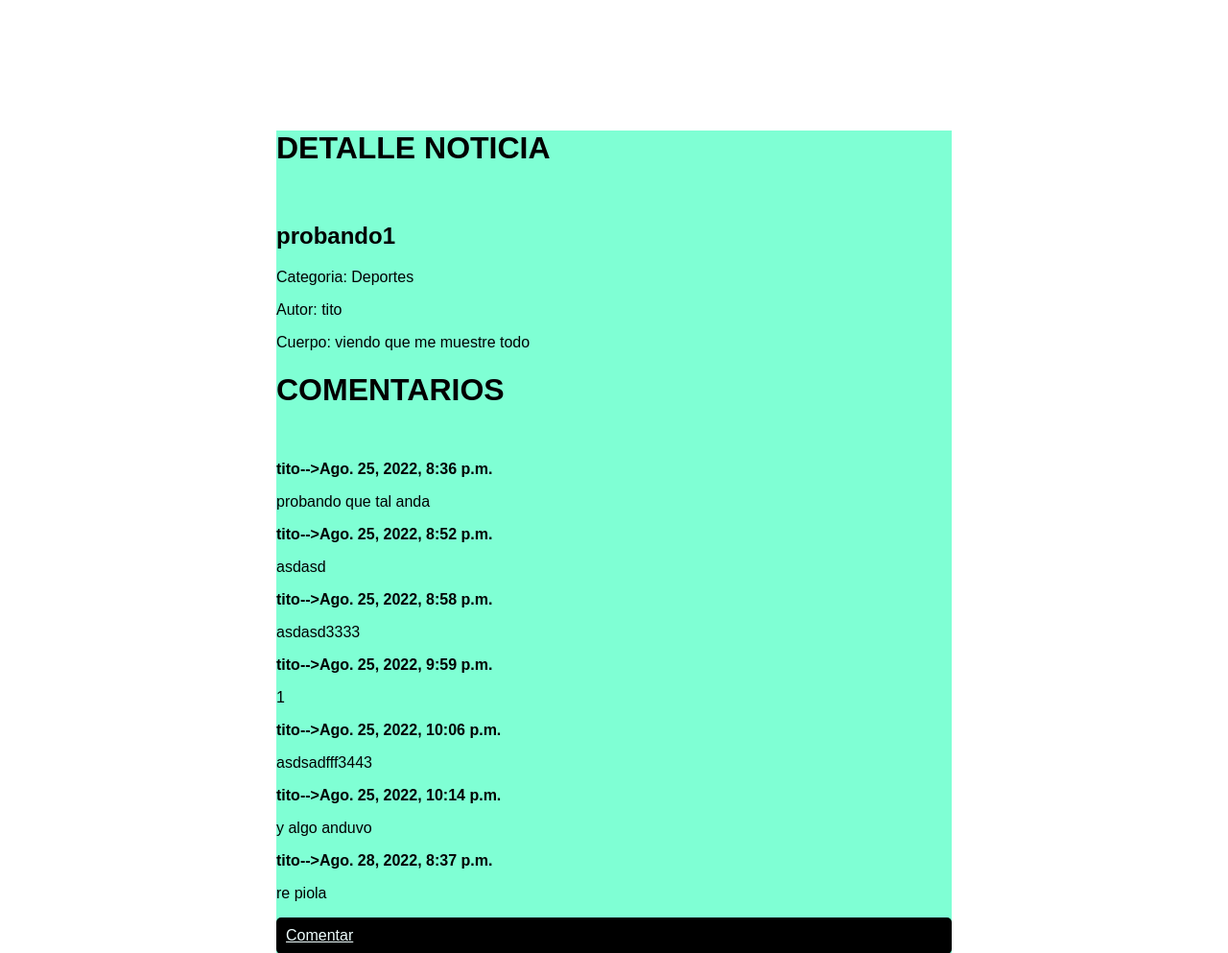
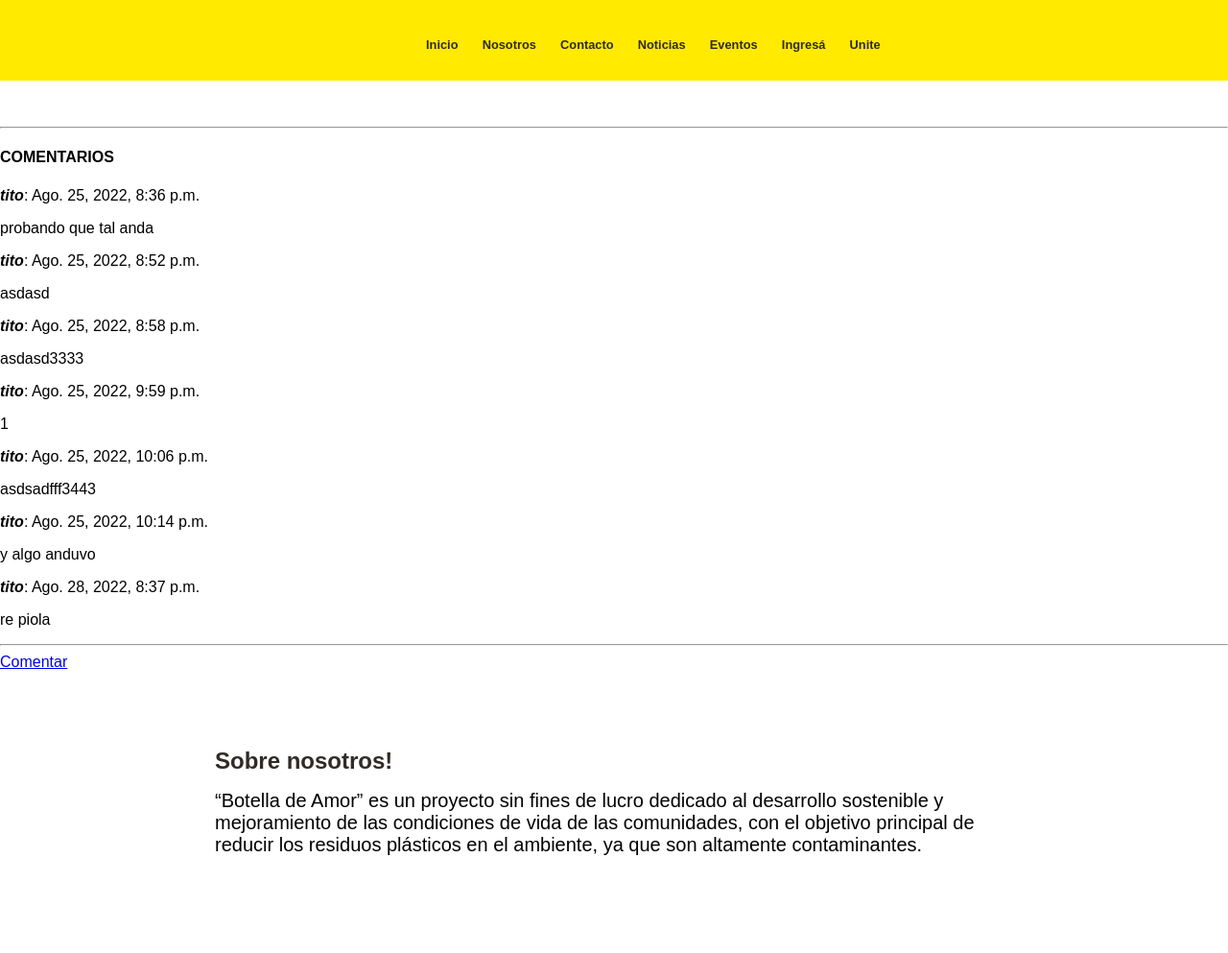
Before and after one commit to Cosorama/proyecto_info_9, a Django app: page /Noticias/detalle/1 in a window 1280 px wide. Shown: the top 993 px of the page at 96% size. Run offline with Django 3.2, Linux system fonts and the light colour scheme; data comes from the database, SQL or seed files in the repository; parts of the project's set-up code (start-up, migrations or seed data) failed here and were passed over.

Commit message:
Templates antiguos actualizados
Prueba con las primeras plantillas actualizadas casi por completo

```diff
--- a/RepositorioPF/fundacion/templates/base.html
+++ b/RepositorioPF/fundacion/templates/base.html
@@ -25,20 +25,20 @@
 
 			<ul>
 				<li><a href="{% url 'home' %}">Inicio</a></li>
+				<li><a href="#about_us">Nosotros</a></li>
+				<li><a href="#contact_us">Contacto</a></li>
 				<li><a href="{% url 'noticias:listar_noticias' %}">Noticias</a></li>
 				<li><a href="{% url 'eventos:listar_eventos' %}">Eventos</a></li>
-				<li><a href="#about_us">Nosotros</a></li>
-				<li><a href="#contact_us">Contacto</a></li>
-			</ul>
 				<!--revisar caso de login-->
 				{% if user.is_authenticated %}
-				<span>HOLA {{user.username}}!!</span>
-				<a href="{% url 'logout' %}">LOGOUT</a>
+				<li><span><b>Hola, <i>{{user.username}}</i></b></span></li>
+				<li><a href="{% url 'logout' %}">Logout</a></li>
 				{% else %}
-				<a href="{% url 'login' %}">LOGIN</a>
-				<a href="{% url 'usuarios:registro' %}">REGISTRARSE</a>
+				<li><a href="{% url 'login' %}">Ingresá</a></li>
+				<li><a href="{% url 'usuarios:registro' %}">Unite</a></li>
 				{% endif %}
 				<!--logout-->
+			</ul>
 
 		</div>
 	</div>
@@ -46,6 +46,36 @@
 		{% block contenido %}
 
         {% endblock contenido %}
+<section>
+    <div id="about_us">
+        <div class="contact_content">
 
+        <div class="titulo_section">Sobre nosotros!</div>
+            <div class="about_us_text">
+                “Botella de Amor” es un proyecto sin fines de lucro dedicado al desarrollo sostenible y mejoramiento de las condiciones de vida de las comunidades, con el objetivo principal de reducir los residuos plásticos en el ambiente, ya que son altamente contaminantes.
+            </div>
+        </div>
+    </div>
+</section> <!--nosotros-->
+<section>
+    <div id="contact_us">
+        <div class="contact_content">
+
+            <div class="titulo_section">Contactate con nosotros!</div>
+            <div id="map"><iframe src="https://www.google.com/maps/d/embed?mid=1QBrPiv4TC7PHydND-XuRq2vPXHZBIkAE&ehbc=2E312F" width="980" height="450" frameborder="0" style="border:0;" allowfullscreen="" aria-hidden="false" tabindex="0"></iframe></div>
+
+            <form id="contact_form" action="{Acá va la función que envía lo completado a un determinado email}" target="_blank">
+
+                <input type="text" placeholder="Nombre y apellido" id="name" name="name" required minlength="4" maxlength="10" size="10">
+                <input type="tel" placeholder="Teléfono" id="tel" name="tel" required minlength="4" maxlength="10" size="10">
+                <input type="email" placeholder="Correo electrónico" id="email" name="email" required minlength="4" maxlength="50" size="10">
+                <textarea name="textarea" rows="10" cols="50" placeholder="¿Cómo te podemos ayudar?"></textarea>
+                <button type="submit">ENVIAR</button>
+
+            </form>
+
+        </div>
+    </div>-->
+</section> <!--contacto-->
 </body>
 </html>
--- a/RepositorioPF/fundacion/templates/noticias/noticia_detail.html
+++ b/RepositorioPF/fundacion/templates/noticias/noticia_detail.html
@@ -1,39 +1,35 @@
-{% extends 'base_noticias.html' %}
+{% extends 'base.html' %}
 {% load static %}
 
 {% block contenido %}
+<div class="content_noticia_detalle" id="noticias">
+	<div class="content_margin_noticas">
+		<div class="contenedor_noticia">
+			<div class="imagen_noticia">{% if n.imagen %}<img src="{{ n.imagen.url }}">{% endif %}</div>
+			<div class="autor_categoria_detalle"><i><b>{{ object.categoria.nombre }}</b></i></p></div>
 
-<br><br>
-<div class="main_div">
+			<div class="titulo_detalle">{{object.titulo}}</div>
 
-	<h1>DETALLE NOTICIA</h1>
-	<br>
+			<div class="cuerpo_detalle">{{ object.cuerpo }}</div>
 
-	<h2>{{object.titulo}}</h2>
-	<p>Categoria: {{ object.categoria.nombre }}</p>
 			{% if object.autor %}
-		<p>Autor: {{ object.autor }}</p>
+			<div class="autor_categoria_detalle">Por: <b>{{ object.autor }}</b></div>
 			{% endif %}
 
-	<p>Cuerpo: {{ object.cuerpo }}</p>
-
-	{% if object.imagen %}
-		<img src="{{ object.imagen.url }}" width="100px" height="100px">
-	{% endif %}
-
-	<h1>COMENTARIOS</h1><br>
+			<div class="content_form_detalle">
+				<br><br>
+				<hr>
+				<h4>COMENTARIOS</h4>
 				{% for x in object.obtener_mis_comentarios %}
-		<b><p>{{x.usuario}}-->{{x.creado}}</p></b>
+					<b><i><p>{{x.usuario}}</b></i>: {{x.creado}}</p>
 
 					<p>{{x.texto}}</p>
 				{% endfor %}
-
+				<hr>
 				{% if user.is_authenticated %}
 
-		<form method="POST" action="{% url 'noticias:agregar_comentario' object.pk %}">{% csrf_token %}
-			<textarea rows="5" name="coment">
-
-			</textarea>
+					<form id="form_comment" method="POST" action="{% url 'noticias:agregar_comentario' object.pk %}">{% csrf_token %}
+						<textarea id="textarea_comment" rows="5" name="coment" placeholder="¿Qué opinás de este artículo?"></textarea>
 						<button class="boton_comentar" type="submit">COMENTAR</button>
 					</form>
 
@@ -44,38 +40,7 @@
 				{% endif %}
 
 			</div>
-
-<style>
-
-	.main_div{
-		width: 55%;
-		margin: 100px auto;
-		background-color: aquamarine;
-	}
-
-	.boton_comentar{
-		outline: none;
-		border: none;
-		padding: 10px;
-		color: azure;
-		background: black;
-		border-radius: 5px;
-		display: block;
-		margin-right: 7px 0;
-	}
-
-	.boton_login{
-		outline: none;
-		border: none;
-		padding: 10px;
-		color: azure;
-		background: black;
-		border-radius: 5px;
-		display: block;
-		margin-right: 7px 0;
-	}
-
-</style>
-
-
+		</div>
+	</div>
+</div>
 {% endblock contenido %}
```
Also changed, not shown: RepositorioPF/fundacion/templates/eventos/evento_detail.html (+8 -0 lines), RepositorioPF/fundacion/templates/eventos/listar_eventos.html (+33 -26 lines), RepositorioPF/fundacion/templates/home.html (+1 -34 lines), RepositorioPF/fundacion/templates/noticias/listar_noticias.html (+12 -36 lines), RepositorioPF/fundacion/templates/noticias/noticia_art.html (added, +64 -0 lines), RepositorioPF/fundacion/templates/usuarios/login.html (+15 -7 lines), RepositorioPF/fundacion/templates/usuarios/registro.html (+13 -13 lines). Lines whose indentation alone changed are shown as unchanged.
